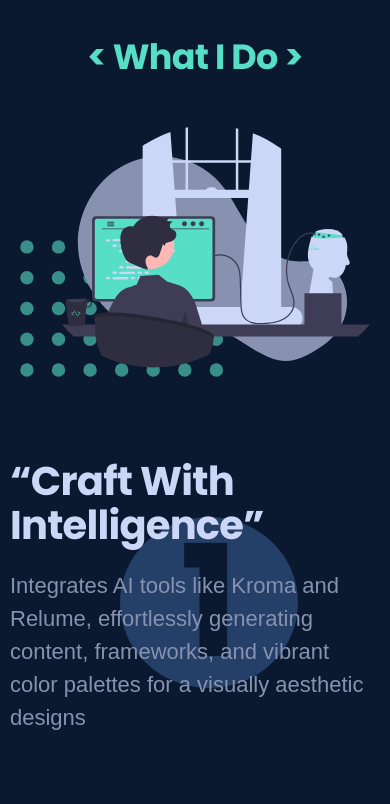
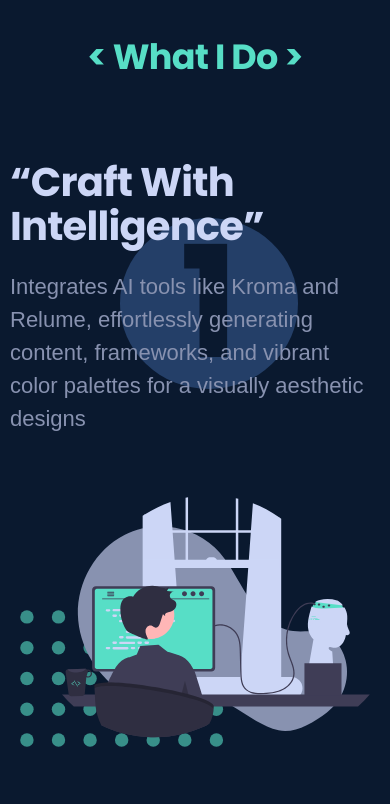
Before and after one commit to GovanDBT/Thembi-Dibotelo, a plain HTML site: page index.html in a window 390 px wide. Shown: the part 920-1724 px from the top of the page. Drawn offline with nearby package versions, Linux system fonts and the light colour scheme.

Commit message:
fix mobile order of images in feature section

```diff
--- a/css/style.css
+++ b/css/style.css
@@ -489,9 +489,12 @@ a.btn-callout {
 
 .feature-image {
     width: 100%;
-    order: 2;
     align-self: center;
     margin: 0 auto;
+}
+
+.svg-feature-image {
+    order: 1;
 }
 
 @media screen and (min-width: 768px) {
```
